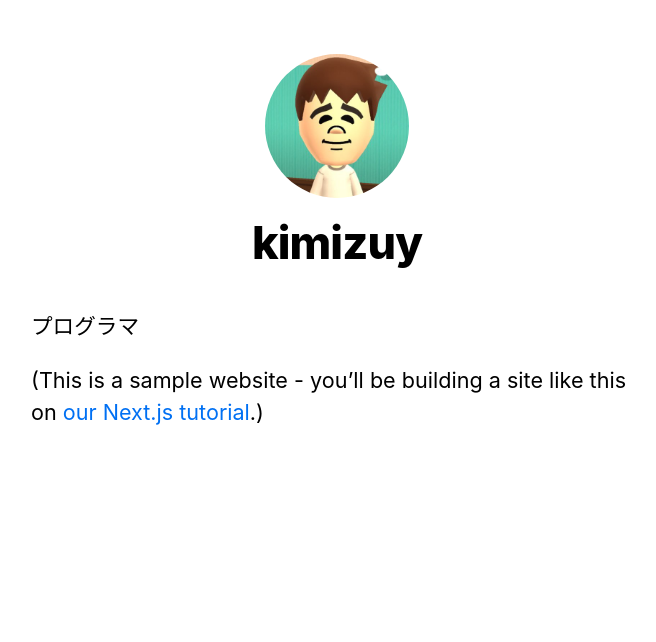
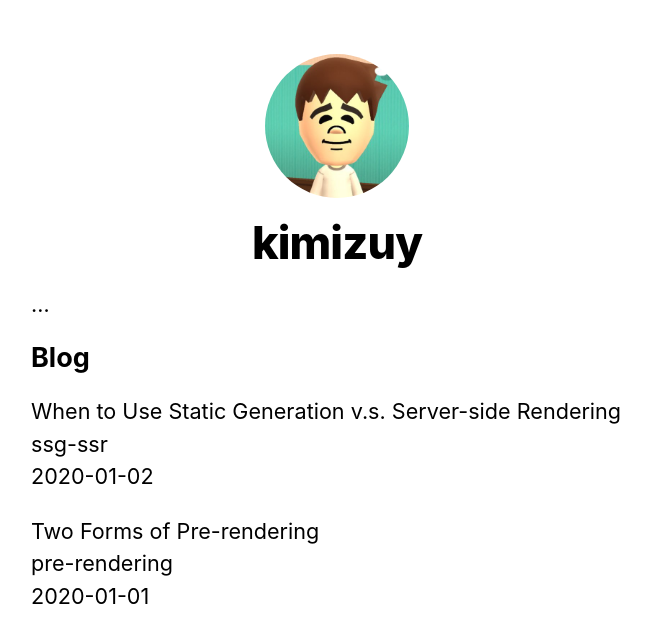
Before and after one commit to kimizuy/archive, a Next.js app in the folder next-tutorial/: page / in a window 1280 px wide. Shown: the top 642 px of the page, without its empty margins (303-959 px from the left). Built offline with nearby package versions, Linux system fonts and the light colour scheme.

Commit message:
add getStaticProps

```diff
--- /dev/null
+++ b/next-tutorial/lib/posts.js
@@ -0,0 +1,35 @@
+import fs from "fs"
+import path from "path"
+import matter from "gray-matter"
+
+const postsDirectory = path.join(process.cwd(), "posts")
+
+export function getSortedPostsData() {
+  // /posts　配下のファイル名を取得する
+  const fileNames = fs.readdirSync(postsDirectory)
+  const allPostsData = fileNames.map((fileName) => {
+    // id を取得するためにファイル名から ".md" を削除する
+    const id = fileName.replace(/\.md$/, "")
+
+    // マークダウンファイルを文字列として読み取る
+    const fullPath = path.join(postsDirectory, fileName)
+    const fileContents = fs.readFileSync(fullPath, "utf8")
+
+    // 投稿のメタデータ部分を解析するために gray-matter を使う
+    const matterResult = matter(fileContents)
+
+    // データを id と合わせる
+    return {
+      id,
+      ...matterResult.data,
+    }
+  })
+  // 投稿を日付でソートする
+  return allPostsData.sort((a, b) => {
+    if (a.date < b.date) {
+      return 1
+    } else {
+      return -1
+    }
+  })
+}
--- a/next-tutorial/pages/index.js
+++ b/next-tutorial/pages/index.js
@@ -1,20 +1,36 @@
 import Head from "next/head"
 import Layout, { siteTitle } from "../components/layout"
 import utilStyles from "../styles/utils.module.css"
+import { getSortedPostsData } from "../lib/posts"
 
-export default function Home() {
+export default function Home({ allPostsData }) {
   return (
     <Layout home>
-      <Head>
-        <title>{siteTitle}</title>
-      </Head>
-      <section className={utilStyles.headingMd}>
-        <p>プログラマ</p>
-        <p>
-          (This is a sample website - you’ll be building a site like this on{" "}
-          <a href="https://nextjs.org/learn">our Next.js tutorial</a>.)
-        </p>
+      <Head>…</Head>
+      <section className={utilStyles.headingMd}>…</section>
+      <section className={`${utilStyles.headingMd} ${utilStyles.padding1px}`}>
+        <h2 className={utilStyles.headingLg}>Blog</h2>
+        <ul className={utilStyles.list}>
+          {allPostsData.map(({ id, date, title }) => (
+            <li className={utilStyles.listItem} key={id}>
+              {title}
+              <br />
+              {id}
+              <br />
+              {date}
+            </li>
+          ))}
+        </ul>
       </section>
     </Layout>
   )
 }
+
+export async function getStaticProps() {
+  const allPostsData = getSortedPostsData()
+  return {
+    props: {
+      allPostsData,
+    },
+  }
+}
--- /dev/null
+++ b/next-tutorial/posts/pre-rendering.md
@@ -0,0 +1,11 @@
+---
+title: "Two Forms of Pre-rendering"
+date: "2020-01-01"
+---
+
+Next.js has two forms of pre-rendering: **Static Generation** and **Server-side Rendering**. The difference is in **when** it generates the HTML for a page.
+
+- **Static Generation** is the pre-rendering method that generates the HTML at **build time**. The pre-rendered HTML is then _reused_ on each request.
+- **Server-side Rendering** is the pre-rendering method that generates the HTML on **each request**.
+
+Importantly, Next.js lets you **choose** which pre-rendering form to use for each page. You can create a "hybrid" Next.js app by using Static Generation for most pages and using Server-side Rendering for others.
--- /dev/null
+++ b/next-tutorial/posts/ssg-ssr.md
@@ -0,0 +1,19 @@
+---
+title: "When to Use Static Generation v.s. Server-side Rendering"
+date: "2020-01-02"
+---
+
+We recommend using **Static Generation** (with and without data) whenever possible because your page can be built once and served by CDN, which makes it much faster than having a server render the page on every request.
+
+You can use Static Generation for many types of pages, including:
+
+- Marketing pages
+- Blog posts
+- E-commerce product listings
+- Help and documentation
+
+You should ask yourself: "Can I pre-render this page **ahead** of a user's request?" If the answer is yes, then you should choose Static Generation.
+
+On the other hand, Static Generation is **not** a good idea if you cannot pre-render a page ahead of a user's request. Maybe your page shows frequently updated data, and the page content changes on every request.
+
+In that case, you can use **Server-Side Rendering**. It will be slower, but the pre-rendered page will always be up-to-date. Or you can skip pre-rendering and use client-side JavaScript to populate data.
```
